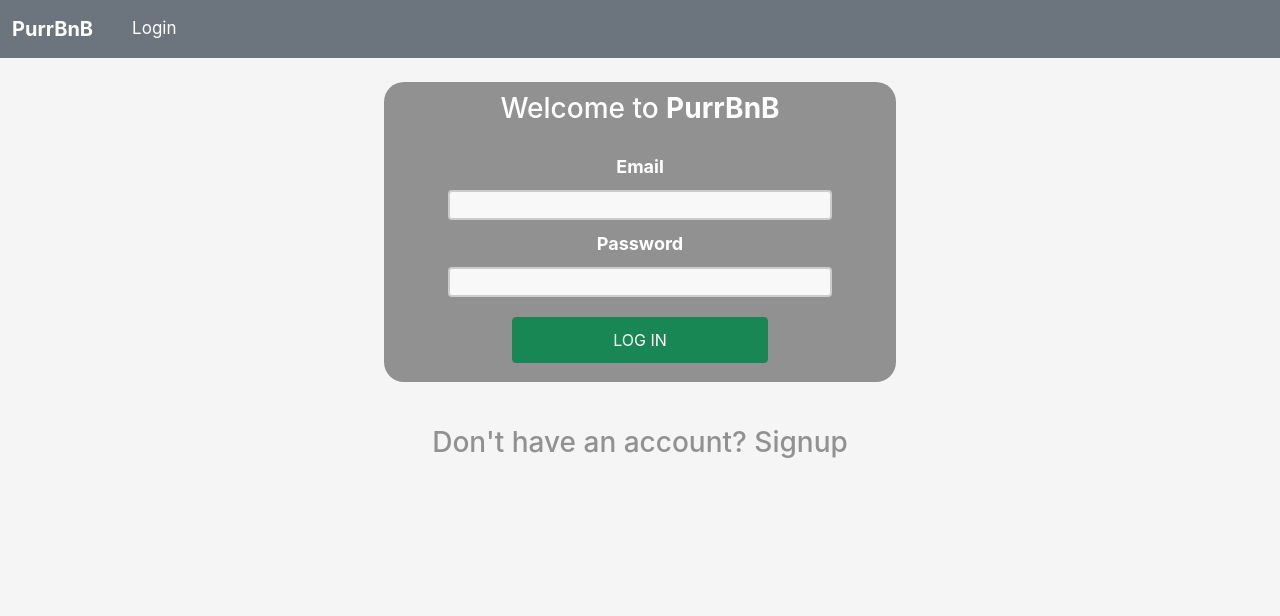
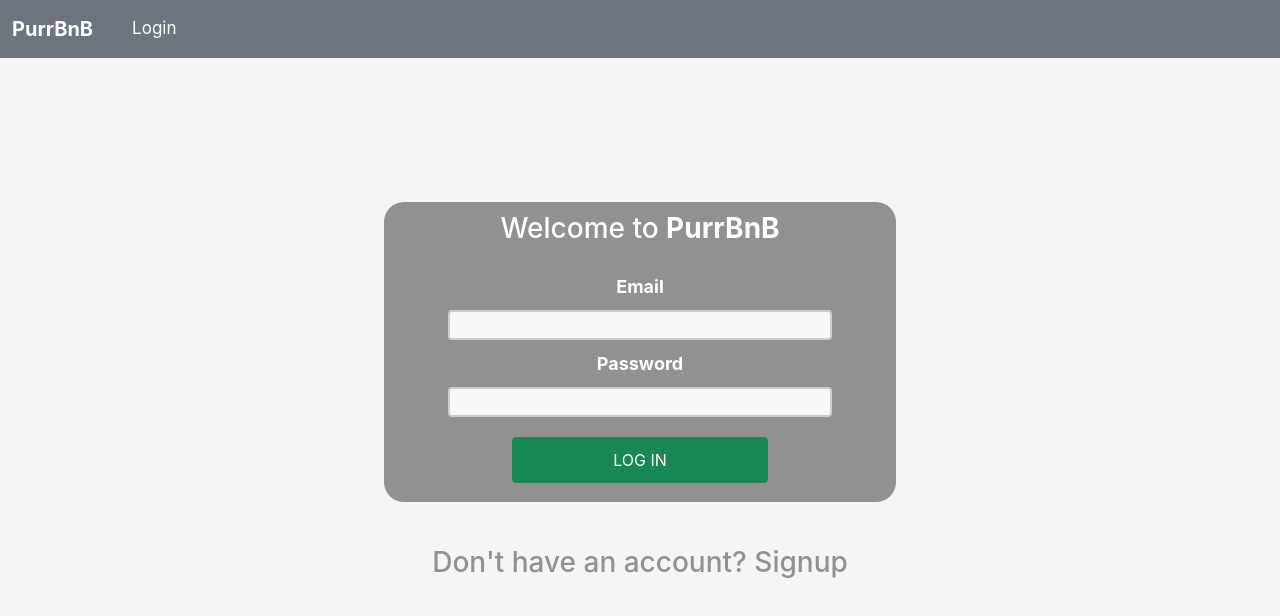
Before and after one commit to Bereket-U/purrbnb, a React (Create React App) app: page / in a window 1280 px wide. Shown: the top 616 px of the page. Built offline with nearby package versions, Linux system fonts and the light colour scheme; no server answers.

Commit message:
fixing signup/login forms and centered

```diff
--- a/src/App.css
+++ b/src/App.css
@@ -2,6 +2,7 @@
   text-align: center;
   background-color: whitesmoke;
   height: 100vh;
+
 }
 
 html {
@@ -53,6 +54,7 @@ html {
   min-height: 300px;
   max-height: 800px;
   margin: 0 auto;
+  margin-top: 15vh;
   border-radius: 20px;
   background-color: rgb(146, 145, 145);
   align-items: center;
@@ -97,6 +99,7 @@ html {
 .Login-container form button {
   width: 20vw;
   max-width: 400px;
+  min-width: 100px;
   margin: 0 auto;
   margin-top: 20px;
   padding: 10px 10px;
@@ -115,6 +118,7 @@ html {
   min-height: 300px;
   max-height: 800px;
   margin: 0 auto;
+  margin-top: 10vh;
   border-radius: 20px;
   background-color: rgb(146, 145, 145);
   align-items: center;
@@ -160,6 +164,7 @@ html {
 .signup-container form button {
   width: 20vw;
   max-width: 400px;
+  min-width: 100px;
   margin: 0 auto;
   margin-top: 20px;
   margin-bottom: 20px;
--- a/src/pages/AuthPage/AuthPage.css
+++ b/src/pages/AuthPage/AuthPage.css
@@ -0,0 +1,8 @@
+.form-center-cont {
+    display: flex;
+    flex-direction: column;
+    justify-content: center;
+    align-items: center;
+
+
+}
--- a/src/pages/AuthPage/AuthPage.jsx
+++ b/src/pages/AuthPage/AuthPage.jsx
@@ -12,7 +12,9 @@ export default class AuthPage extends React.Component {
   render() {
     return (
       <main className="AuthPage">
+
             <AuthMenu />
+          <div className="form-center-cont">
             <br />
 
             {/* Another ternary operator! */}
@@ -29,6 +31,7 @@ export default class AuthPage extends React.Component {
             >
               {this.state.showLogin ? "Don't have an account? Signup" : "Log in"}
             </h3>
+          </div>
       </main>
     );
   }
```
Lines whose indentation alone changed are shown as unchanged.
